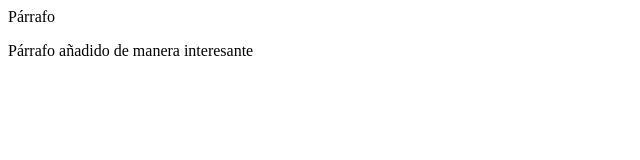
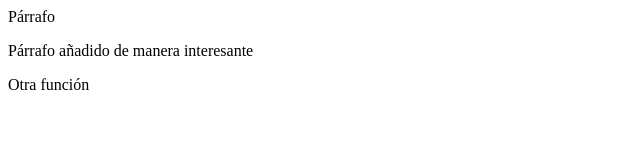
Before and after one commit to pacofpro/proyectoDWEC, a plain HTML site: page index.html in a window 1280 px wide. Shown: the full height of the page, 0-640 px from the left. Drawn offline with Linux system fonts and the light colour scheme.

Commit message:
Segunda versión

```diff
--- a/index.html
+++ b/index.html
@@ -1,9 +1,13 @@
 <html>
+
 <head>
 	<title>Página HTML Simple</title>
 </head>
+
 <body>
 	<p>Párrafo </p>
 	<p>Párrafo añadido de manera interesante</p>
+	<p>Otra función</p>
 </body>
+
 </html>
```
Lines whose indentation alone changed are shown as unchanged.
